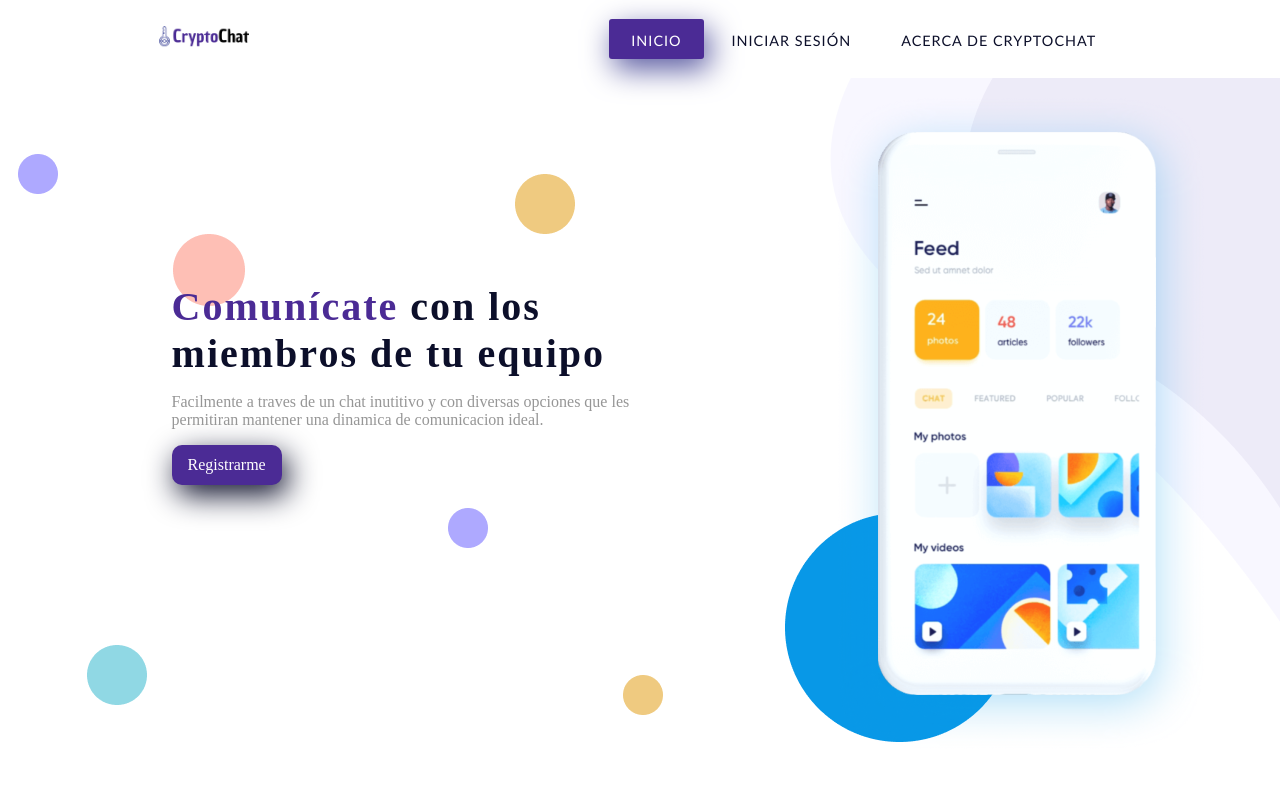
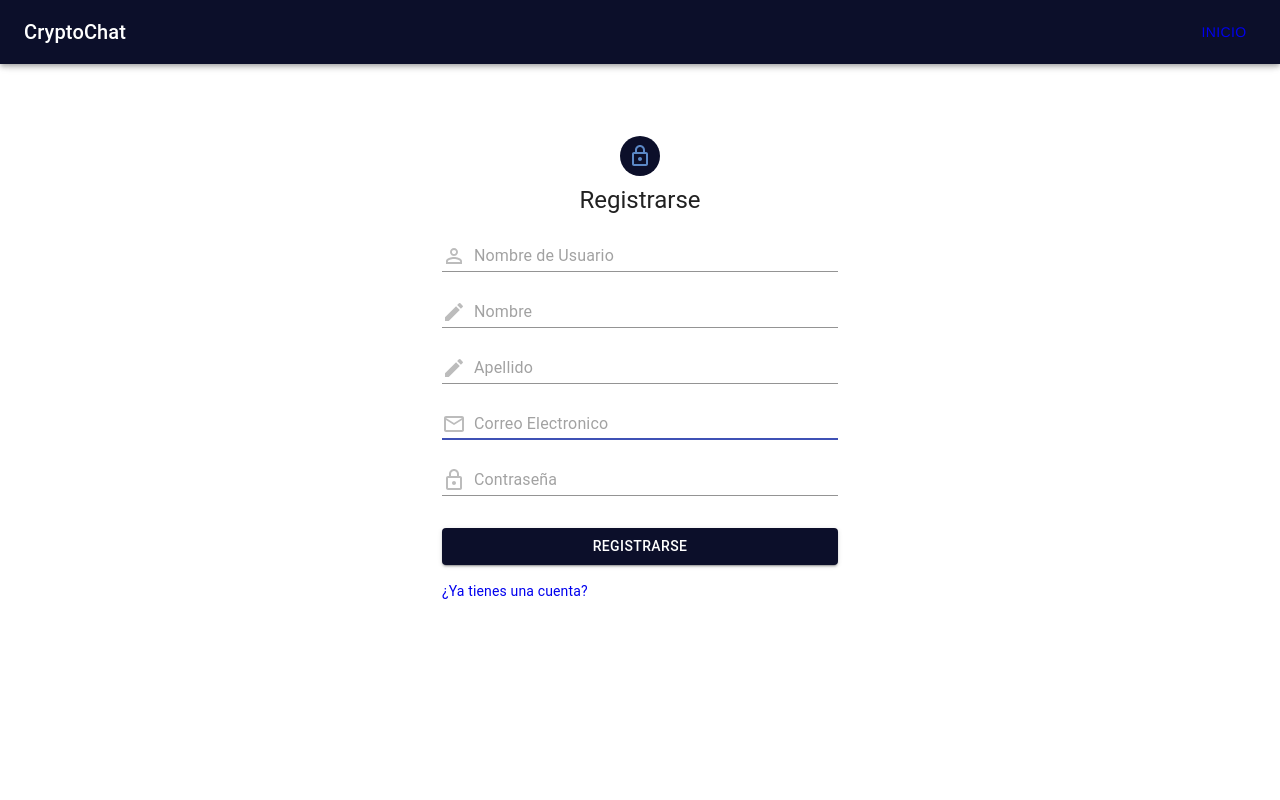
Before and after one commit to AndrewSuarez/TeamCrypto, a React (Create React App) app in the folder client/: page /access/1 in a window 1280 px wide. Shown: the top 800 px of the page. Built offline with nearby package versions, Linux system fonts and the light colour scheme.

Commit message:
feature: Se completo la pagina de registro y login
Agregados los campos para registro, y se implementa react router para las rutas de la app

```diff
--- a/client/src/App.js
+++ b/client/src/App.js
@@ -1,10 +1,10 @@
-import Header from './containers/homepage/header';
-import Feature from './containers/homepage/feature';
-import About from './containers/homepage/aboutUs';
-import Presentation from './containers/homepage/presentation';
-import aboutimage from './assets/images/Frame 19.png';
-import aboutimage1 from './assets/images/download.png';
-import SignIn from './containers/login';
+import Header from './header';
+import Feature from './feature';
+import About from './aboutUs';
+import Presentation from './presentation';
+import aboutimage from '../../assets/images/Frame 19.png';
+import aboutimage1 from '../../assets/images/download.png';
+import SignIn from '../login';
 
 // Codigo de colores de la app:
 /*
@@ -16,20 +16,7 @@ import SignIn from './containers/login';
 */
 
 function App() {
-  return (
-    <div className="App">
-      <header className="App-header">
-        <Header />
-        <Feature />
-        <About
-          image={aboutimage}
-          tittle="Comes with all you need for daily life"
-          button="Probar ahora"
-        />
-      </header>
-      {/* <SignIn /> */}
-    </div>
-  );
+  return <div></div>;
 }
 
 export default App;
--- a/client/src/components/appMenu/index.js
+++ b/client/src/components/appMenu/index.js
@@ -1,4 +1,5 @@
 import React from 'react';
+import { BrowserRouter as Router, Route, Link } from 'react-router-dom';
 import AppBar from '@material-ui/core/AppBar';
 import Toolbar from '@material-ui/core/Toolbar';
 import IconButton from '@material-ui/core/IconButton';
@@ -19,7 +20,7 @@ export default function AppMenu() {
           </Typography>
           <div className={classes.menuOptions}>
             <Button color="inherit" className={classes.option}>
-              Inicio
+              <Link to="/">Inicio</Link>
             </Button>
           </div>
         </Toolbar>
--- a/client/src/components/navbar/index.jsx
+++ b/client/src/components/navbar/index.jsx
@@ -1,5 +1,6 @@
-import React, { useState } from 'react';
-import logo from '../../assets/images/logo.png';
+import React, { useState } from "react";
+import { BrowserRouter as Router, Route, Link } from "react-router-dom";
+import logo from "../../assets/images/logo.png";
 
 const NavBar = () => {
   const [nav, setNav] = useState(false);
@@ -12,28 +13,28 @@ const NavBar = () => {
     }
   };
 
-  window.addEventListener('scroll', changeBackground);
+  window.addEventListener("scroll", changeBackground);
 
   return (
-    <nav className={nav ? 'nav active' : 'nav'}>
-      <a href="#" className="logo">
+    <nav className={nav ? "nav active" : "nav"}>
+      <Link to="/" className="logo">
         <img src={logo} alt="" />
-      </a>
+      </Link>
       <input type="checkbox" className="menu-btn" id="menu-btn" />
       <label className="menu-icon" for="menu-btn">
         <span className="nav-icon"></span>
       </label>
       <ul className="menu">
         <li>
-          <a href="#" className="active">
+          <Link to="/" className="active">
             Inicio
-          </a>
+          </Link>
         </li>
         <li>
-          <a href="#">Iniciar Sesión</a>
+          <Link to="/access/login">Iniciar Sesión</Link>
         </li>
         <li>
-          <a href="#">Acerca de CryptoChat</a>
+          <Link to="#">Acerca de CryptoChat</Link>
         </li>
       </ul>
     </nav>
--- a/client/src/containers/homepage/aboutUs.jsx
+++ b/client/src/containers/homepage/aboutUs.jsx
@@ -1,4 +1,5 @@
 import React from 'react';
+import { Link } from 'react-router-dom';
 
 const About = (props) => {
   return (
@@ -20,7 +21,9 @@ const About = (props) => {
           comunicaciones para garantizar en todo momento proteccion a los datos
           de los equipos y usuarios.
         </p>
-        <button>{props.button}</button>
+        <Link to="access/signup" className="cv-btn">
+          {props.button}
+        </Link>
       </div>
     </div>
   );
--- a/client/src/containers/homepage/header.jsx
+++ b/client/src/containers/homepage/header.jsx
@@ -1,6 +1,6 @@
 import React from 'react';
+import { Link } from 'react-router-dom';
 import NavBar from '../../components/navbar';
-
 const Header = () => {
   return (
     <div id="main">
@@ -13,9 +13,9 @@ const Header = () => {
           Facilmente a traves de un chat inutitivo y con diversas opciones que
           les permitiran mantener una dinamica de comunicacion ideal.
         </p>
-        <a href="#" className="cv-btn">
+        <Link to="access/signup" className="cv-btn">
           Registrarme
-        </a>
+        </Link>
       </div>
     </div>
   );
--- a/client/src/containers/login/index.js
+++ b/client/src/containers/login/index.js
@@ -1,9 +1,10 @@
-import React from 'react';
+import React, { useEffect, useState } from 'react';
 import Avatar from '@material-ui/core/Avatar';
 import Button from '@material-ui/core/Button';
+import MailOutlineIcon from '@material-ui/icons/MailOutline';
+import CreateIcon from '@material-ui/icons/Create';
 import CssBaseline from '@material-ui/core/CssBaseline';
 import TextField from '@material-ui/core/TextField';
-import Link from '@material-ui/core/Link';
 import Grid from '@material-ui/core/Grid';
 import LockOutlinedIcon from '@material-ui/icons/LockOutlined';
 import Typography from '@material-ui/core/Typography';
@@ -13,7 +14,8 @@ import { InputAdornment } from '@material-ui/core';
 import { PermIdentity } from '@material-ui/icons';
 import Lock from '@material-ui/icons/LockOutlined';
 import AppMenu from '../../components/appMenu';
-import { BrowserRouter, Route } from 'react-router-dom';
+import { BrowserRouter, Route, useParams, Link } from 'react-router-dom';
+import PropTypes from 'prop-types';
 
 const useStyles = makeStyles((theme) => ({
   paper: {
@@ -44,9 +46,24 @@ const handleClick = () => {
   console.log('You clicked this');
 };
 
-export default function SignIn() {
+const SignIn = () => {
   const classes = useStyles();
+  const [access, setAccess] = useState();
+  const [loginText, setLoginText] = useState('');
+  let { login } = useParams();
   document.body.style = 'background: #FFFFFF;';
+
+  useEffect(() => {
+    if (login == 'login') {
+      setAccess(true);
+      setLoginText('Iniciar Sesión');
+      console.log(access);
+    } else {
+      setAccess(false);
+      setLoginText('Registrarse');
+      console.log(access);
+    }
+  }, [login]);
 
   return (
     <>
@@ -58,9 +75,69 @@ export default function SignIn() {
             <LockOutlinedIcon />
           </Avatar>
           <Typography component="h1" variant="h5">
-            Iniciar Sesión
+            {loginText}
           </Typography>
           <form className={classes.form} noValidate>
+            {!access ? (
+              <TextField
+                variant="standard"
+                margin="normal"
+                required
+                fullWidth
+                id="username"
+                placeholder="Nombre de Usuario"
+                name="username"
+                InputProps={{
+                  startAdornment: (
+                    <InputAdornment position="start">
+                      <PermIdentity className={classes.icon} />
+                    </InputAdornment>
+                  ),
+                }}
+              />
+            ) : (
+              <></>
+            )}
+            {!access ? (
+              <TextField
+                variant="standard"
+                margin="normal"
+                required
+                fullWidth
+                id="name"
+                placeholder="Nombre"
+                name="name"
+                InputProps={{
+                  startAdornment: (
+                    <InputAdornment position="start">
+                      <CreateIcon className={classes.icon} />
+                    </InputAdornment>
+                  ),
+                }}
+              />
+            ) : (
+              <></>
+            )}
+            {!access ? (
+              <TextField
+                variant="standard"
+                margin="normal"
+                required
+                fullWidth
+                id="lastName"
+                placeholder="Apellido"
+                name="lastName"
+                InputProps={{
+                  startAdornment: (
+                    <InputAdornment position="start">
+                      <CreateIcon className={classes.icon} />
+                    </InputAdornment>
+                  ),
+                }}
+              />
+            ) : (
+              <></>
+            )}
             <TextField
               variant="standard"
               margin="normal"
@@ -73,7 +150,7 @@ export default function SignIn() {
               InputProps={{
                 startAdornment: (
                   <InputAdornment position="start">
-                    <PermIdentity className={classes.icon} />
+                    <MailOutlineIcon className={classes.icon} />
                   </InputAdornment>
                 ),
               }}
@@ -105,18 +182,28 @@ export default function SignIn() {
               className={classes.submit}
               onClick={() => handleClick}
             >
-              Iniciar Sesión
+              {loginText}
             </Button>
             <Grid container>
+              {access ? (
                 <Grid item xs>
                   <Link href="#" variant="body2">
                     ¿Olvidaste tu contraseña?
                   </Link>
                 </Grid>
+              ) : (
+                <></>
+              )}
               <Grid item>
-                <Link href="#" variant="body2">
-                  {'¿No tienes cuenta aún? ¡Registrate!'}
+                {access ? (
+                  <Link to="/access/signup" variant="body2">
+                    ¿No tienes cuenta aún? ¡Registrate!
                   </Link>
+                ) : (
+                  <Link to="/access/login" variant="body2">
+                    ¿Ya tienes una cuenta?
+                  </Link>
+                )}
               </Grid>
             </Grid>
           </form>
@@ -124,4 +211,8 @@ export default function SignIn() {
       </Container>
     </>
   );
-}
+};
+
+SignIn.propTypes = {};
+
+export default SignIn;
--- a/client/src/index.js
+++ b/client/src/index.js
@@ -1,7 +1,10 @@
-import React from 'react';
-import ReactDOM from 'react-dom';
-import './index.css';
-import App from './App';
+import React from "react";
+import { BrowserRouter as Router, Route, Link, Switch } from "react-router-dom";
+import ReactDOM from "react-dom";
+import "./index.css";
+import Homepage from "./containers/homepage";
+import SignIn from "./containers/login";
+import PageNotFound from "./containers/PageNotFound";
 
 // Codigo de colores de la app:
 /*
@@ -14,7 +17,13 @@ import App from './App';
 
 ReactDOM.render(
   <>
-    <App />
+    <Router>
+      <Switch>
+        <Route exact path="/" component={Homepage} />
+        <Route exact path="/access/:login" component={SignIn} />
+        <Route component={PageNotFound} />
+      </Switch>
+    </Router>
   </>,
-  document.getElementById('root')
+  document.getElementById("root")
 );
```
Also changed, not shown: 1 other file (tests, documents, lock files or other folders). Lines whose indentation alone changed are shown as unchanged.
